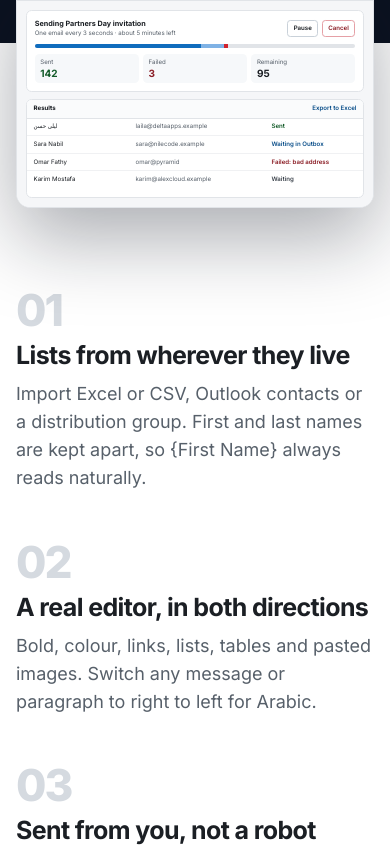
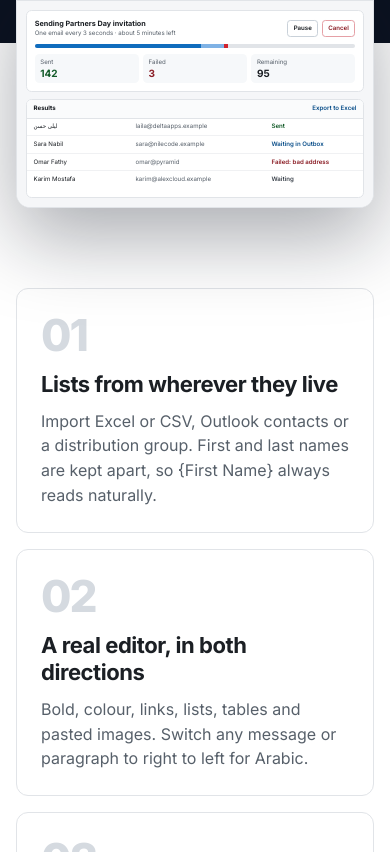
Before and after one commit to Apex-InnovationsEG/outmerge, a plain HTML site: page index.html in a window 390 px wide. Shown: the part 672-1524 px from the top of the page. Drawn offline with Linux system fonts and the light colour scheme; no server answers.

Commit message:
page from e6b7eb2

```diff
--- a/styles.css
+++ b/styles.css
@@ -24,6 +24,8 @@
   --muted: #57606A;
   --line: #E1E4E8;
   --panel: #F5F8FC;
+  --card: #FFFFFF;
+  --card-line: #E1E4E8;
   --number: #D5DAE0;
   --link: #0B4F8A;
   --shadow: 0 30px 80px rgba(11, 18, 32, 0.35);
@@ -38,6 +40,8 @@
     --muted: #AFBCCA;
     --line: #2A3A4E;
     --panel: #1B2738;
+    --card: #1B2738;
+    --card-line: #2A3A4E;
     --number: #31425A;
     --link: #7DB8F0;
     --shadow: 0 30px 80px rgba(0, 0, 0, 0.55);
@@ -156,22 +160,26 @@ h1, h2, h3 { margin: 0; }
 .app-tr:last-child { border-bottom: 0; }
 .app-ar { text-align: left; font-family: "Segoe UI", Tahoma, "Noto Sans Arabic", sans-serif; }
 
-/* Feature stories 01 to 04: the numbers are drawn by CSS from the list's own order */
-.features { max-width: 1100px; padding-top: 112px; padding-bottom: 48px; }
-.stories { list-style: none; margin: 0; padding: 0; counter-reset: story; display: flex; flex-direction: column; gap: 72px; }
-.stories li { counter-increment: story; display: grid; grid-template-columns: 120px minmax(0, 1fr); column-gap: 40px; align-items: baseline; }
+/* Feature stories 01 to 04 as cards: four in a row, two below 1000px, one on phones. The numbers are drawn by CSS
+   from the list's own order. */
+.features { max-width: 1200px; padding-top: 112px; padding-bottom: 48px; }
+.stories { list-style: none; margin: 0; padding: 0; counter-reset: story; display: grid; grid-template-columns: repeat(4, minmax(0, 1fr)); gap: 24px; }
+.stories li { counter-increment: story; display: flex; flex-direction: column; padding: 28px; border: 1px solid var(--card-line); border-radius: 12px; background: var(--card); }
 .stories li::before {
   content: counter(story, decimal-leading-zero);
-  grid-row: span 2;
-  font-size: 64px; font-weight: 800; line-height: 1; letter-spacing: -2px; color: var(--number);
+  margin-bottom: 20px;
+  font-size: 56px; font-weight: 800; line-height: 1; letter-spacing: -2px; color: var(--number);
 }
-.stories h3 { margin-bottom: 10px; font-size: clamp(25px, 3.4vw, 32px); line-height: 1.2; letter-spacing: -0.025em; font-weight: 700; }
-.stories p { margin: 0; max-width: 640px; color: var(--muted); font-size: 18px; }
+.stories h3 { margin-bottom: 10px; font-size: 22px; line-height: 1.25; letter-spacing: -0.02em; font-weight: 700; }
+.stories p { margin: 0; color: var(--muted); font-size: 16px; }
+@media (max-width: 1000px) {
+  .stories { grid-template-columns: repeat(2, minmax(0, 1fr)); gap: 20px; }
+}
 @media (max-width: 640px) {
   .features { padding-top: 80px; }
-  .stories { gap: 48px; }
-  .stories li { grid-template-columns: minmax(0, 1fr); }
-  .stories li::before { grid-row: auto; font-size: 44px; margin-bottom: 8px; }
+  .stories { grid-template-columns: minmax(0, 1fr); gap: 16px; }
+  .stories li { padding: 24px; }
+  .stories li::before { font-size: 44px; margin-bottom: 14px; }
 }
 
 /* Five checks */
```
